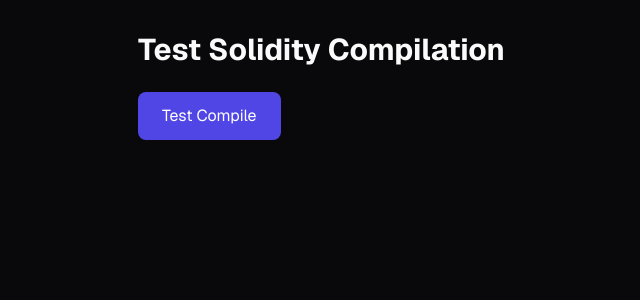
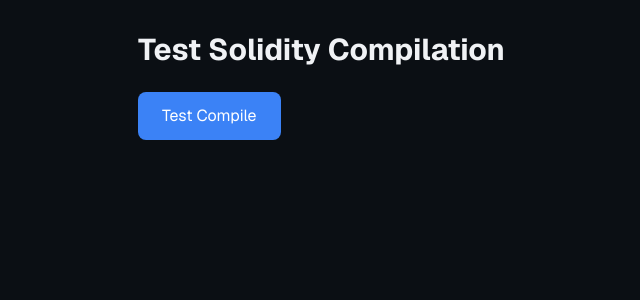
Before and after one commit to ROHIT8759/Low_-_No_Code_Platform_on_CELO, a Next.js app: page /test-compile in a window 1280 px wide. Shown: the top 300 px of the page, without its empty margins (54-694 px from the left). Built offline with nearby package versions, Linux system fonts and the light colour scheme; no server answers.

Commit message:
feat: Introduce a new global CSS theme, animations, and utility classes, alongside a `ProductWindow` component for a stylized code editor UI.

```diff
--- a/app/globals.css
+++ b/app/globals.css
@@ -6,128 +6,107 @@
 @custom-variant dark (&:is(.dark *));
 
 :root {
-  /* --- Stellar Infrastructure Theme (Zinc & Indigo) --- */
-  /* Purpose: Architectural, Quiet, Powerful */
+  /* --- Stellar Infrastructure Theme v2.0 --- */
+  /* Philosophy: Institutional, Deterministic, Deep */
 
-  --background: #09090b;
-  /* Zinc 950 */
-  --foreground: #fafafa;
-  /* Zinc 50 */
+  /* Base Layer - Deep Charcoal */
+  --background: #0B0F14;
+  --foreground: #F0F2F5;
 
-  --card: #09090b;
-  --card-foreground: #fafafa;
+  /* Card / Surface Layer - Structural, not floating */
+  --card: #11151A;
+  --card-foreground: #F0F2F5;
 
-  --popover: #09090b;
-  --popover-foreground: #fafafa;
+  --popover: #11151A;
+  --popover-foreground: #F0F2F5;
 
-  /* --- Primary: Stellar Violet-Indigo (Trust, Precision) --- */
-  --primary: #6366f1;
-  /* Indigo 500 - slightly brighter for better contrast on dark */
-  --primary-foreground: #ffffff;
+  /* Primary: Stellar Blue (Solid, No Neon) */
+  --primary: #3B82F6;
+  --primary-foreground: #FFFFFF;
 
-  --secondary: #18181b;
-  /* Zinc 900 */
-  --secondary-foreground: #fafafa;
+  --secondary: #1A1F26;
+  --secondary-foreground: #F0F2F5;
 
-  --muted: #18181b;
-  --muted-foreground: #71717a;
-  /* Zinc 500 */
+  --muted: #1A1F26;
+  --muted-foreground: #8B949E;
+  /* Muted text for technical labels */
 
-  --accent: #18181b;
-  --accent-foreground: #fafafa;
+  --accent: #222730;
+  --accent-foreground: #F0F2F5;
 
-  --destructive: #7f1d1d;
-  --destructive-foreground: #fafafa;
+  --destructive: #7F1D1D;
+  --destructive-foreground: #F0F2F5;
 
-  --border: #27272a;
-  /* Zinc 800 */
-  --input: #27272a;
-  --ring: #6366f1;
-  /* Match primary */
+  /* Borders: Structural separation, not glowing lines */
+  --border: #222730;
+  --input: #1A1F26;
+  --ring: #3B82F6;
 
   --radius: 0.5rem;
 
-  /* --- Data Visualization Colors --- */
-  --chart-1: #6366f1;
-  /* Indigo 500 */
-  --chart-2: #818cf8;
-  /* Indigo 400 */
-  --chart-3: #a5b4fc;
-  /* Indigo 300 */
-  --chart-4: #4338ca;
-  /* Indigo 700 */
-  --chart-5: #312e81;
-  /* Indigo 900 */
+  /* --- Infrastructure Palette (Data & Status) --- */
+  --chart-1: #3B82F6;
+  /* Primary Data */
+  --chart-2: #60A5FA;
+  --chart-3: #93C5FD;
+  --chart-4: #1E40AF;
+  --chart-5: #1E3A8A;
 
-  --sidebar-background: #09090b;
-  --sidebar-foreground: #fafafa;
-  --sidebar-primary: #6366f1;
-  --sidebar-primary-foreground: #ffffff;
-  --sidebar-accent: #18181b;
-  --sidebar-accent-foreground: #fafafa;
-  --sidebar-border: #27272a;
-  --sidebar-ring: #6366f1;
+  --sidebar-background: #090C10;
+  /* Slightly darker than main bg */
+  --sidebar-foreground: #F0F2F5;
+  --sidebar-primary: #3B82F6;
+  --sidebar-primary-foreground: #FFFFFF;
+  --sidebar-accent: #1A1F26;
+  --sidebar-accent-foreground: #F0F2F5;
+  --sidebar-border: #222730;
+  --sidebar-ring: #3B82F6;
 }
 
 .dark {
-  --background: #09090b;
-  --foreground: #fafafa;
-
-  --card: #09090b;
-  --card-foreground: #fafafa;
-
-  --popover: #09090b;
-  --popover-foreground: #fafafa;
-
-  --primary: #4f46e5;
-  --primary-foreground: #ffffff;
-
-  --secondary: #18181b;
-  --secondary-foreground: #fafafa;
-
-  --muted: #18181b;
-  --muted-foreground: #71717a;
-
-  --accent: #18181b;
-  --accent-foreground: #fafafa;
-
-  --destructive: #7f1d1d;
-  --destructive-foreground: #fafafa;
-
-  --border: #27272a;
-  --input: #18181b;
-  --ring: #4f46e5;
+  /* Inherits root values as this is a dark-mode first design */
+  --background: #0B0F14;
+  --foreground: #F0F2F5;
+  --card: #11151A;
+  --card-foreground: #F0F2F5;
+  --popover: #11151A;
+  --popover-foreground: #F0F2F5;
+  --primary: #3B82F6;
+  --primary-foreground: #FFFFFF;
+  --secondary: #1A1F26;
+  --secondary-foreground: #F0F2F5;
+  --muted: #1A1F26;
+  --muted-foreground: #8B949E;
+  --accent: #222730;
+  --accent-foreground: #F0F2F5;
+  --destructive: #7F1D1D;
+  --destructive-foreground: #F0F2F5;
+  --border: #222730;
+  --input: #1A1F26;
+  --ring: #3B82F6;
 }
 
 @theme inline {
   --font-sans: "Inter", "Geist", "sans-serif";
   --font-mono: "Geist Mono", "JetBrains Mono", "monospace";
 
-  /* ... Mapping redundant vars for Tailwind v4 ... */
+  /* Tailwind v4 Variable Mapping */
   --color-background: var(--background);
   --color-foreground: var(--foreground);
-
   --color-card: var(--card);
   --color-card-foreground: var(--card-foreground);
-
   --color-popover: var(--popover);
   --color-popover-foreground: var(--popover-foreground);
-
   --color-primary: var(--primary);
   --color-primary-foreground: var(--primary-foreground);
-
   --color-secondary: var(--secondary);
   --color-secondary-foreground: var(--secondary-foreground);
-
   --color-muted: var(--muted);
   --color-muted-foreground: var(--muted-foreground);
-
   --color-accent: var(--accent);
   --color-accent-foreground: var(--accent-foreground);
-
   --color-destructive: var(--destructive);
   --color-destructive-foreground: var(--destructive-foreground);
-
   --color-border: var(--border);
   --color-input: var(--input);
   --color-ring: var(--ring);
@@ -151,12 +130,13 @@
   --color-sidebar-border: var(--sidebar-border);
   --color-sidebar-ring: var(--sidebar-ring);
 
-  /* --- Refined Animation Utilities --- */
-  /* Faster, tighter, "Engineered" */
-  --animate-accordion-down: accordion-down 0.2s cubic-bezier(0.2, 0, 0.2, 1);
-  --animate-accordion-up: accordion-up 0.2s cubic-bezier(0.2, 0, 0.2, 1);
-  --animate-fade-in: fade-in 0.3s cubic-bezier(0.2, 0, 0.2, 1) forwards;
-  --animate-slide-up: slide-up 0.4s cubic-bezier(0.16, 1, 0.3, 1) forwards;
+  /* --- Engineering Motion System (Gemini 3 Mode) --- */
+  /* Precision: 160-220ms, cubic-bezier(0.16, 1, 0.3, 1) */
+  --animate-accordion-down: accordion-down 0.2s cubic-bezier(0.16, 1, 0.3, 1);
+  --animate-accordion-up: accordion-up 0.2s cubic-bezier(0.16, 1, 0.3, 1);
+  --animate-fade-in: fade-in 0.2s cubic-bezier(0.16, 1, 0.3, 1) forwards;
+  --animate-slide-up: slide-up 0.22s cubic-bezier(0.16, 1, 0.3, 1) forwards;
+  --animate-slide-in-right: slide-in-right 0.22s cubic-bezier(0.16, 1, 0.3, 1) forwards;
 
   @keyframes accordion-down {
     from {
@@ -190,7 +170,7 @@
 
   @keyframes slide-up {
     from {
-      transform: translateY(10px);
+      transform: translateY(12px);
       opacity: 0;
     }
 
@@ -199,9 +179,21 @@
       opacity: 1;
     }
   }
+
+  @keyframes slide-in-right {
+    from {
+      transform: translateX(12px);
+      opacity: 0;
+    }
+
+    to {
+      transform: translateX(0);
+      opacity: 1;
+    }
+  }
 }
 
-/* --- Base Styles --- */
+/* --- Base Typography & Reset --- */
 @layer base {
   * {
     @apply border-border outline-ring/50;
@@ -209,33 +201,37 @@
 
   body {
     @apply bg-background text-foreground antialiased;
-    font-feature-settings: "rlig" 1, "calt" 1, "ss01" 1;
-    /* Smart "Inter" features */
+    font-feature-settings: "cv11", "ss01";
+    /* Technical Inter settings */
     -webkit-font-smoothing: antialiased;
   }
 }
 
-/* --- Elite Utility Classes --- */
+/* --- Infrastructure Utility Classes --- */
 @layer utilities {
-
-  /* Subtle separator for grid layouts */
-  .grid-separator {
-    @apply border-r border-zinc-800/50 last:border-r-0;
-  }
 
   /* Matte Surface - Replaces Glassmorphism */
   .surface-matte {
-    @apply bg-zinc-900/40 border border-zinc-800/60 shadow-xs backdrop-blur-md;
+    @apply bg-[#11151A] border border-[#222730] shadow-sm;
   }
 
-  /* Elevated Panel (Hover state) */
+  /* Elevated Panel (Hover/Active) */
   .surface-elevated {
-    @apply bg-zinc-900/60 border border-zinc-700/50 shadow-md transition-all duration-200 ease-out;
+    @apply bg-[#1A1F26] border border-[#2A303C] shadow-md transition-colors duration-160 ease-out;
   }
 
-  /* Editorial Text Gradient (Subtle) */
-  .text-gradient-subtle {
-    @apply bg-clip-text text-transparent bg-gradient-to-br from-white via-zinc-200 to-zinc-400;
+  /* Structural Grid Background */
+  .bg-infrastructure-grid {
+    background-size: 40px 40px;
+    background-image: linear-gradient(to right, rgba(255, 255, 255, 0.03) 1px, transparent 1px),
+      linear-gradient(to bottom, rgba(255, 255, 255, 0.03) 1px, transparent 1px);
+    mask-image: radial-gradient(ellipse at center, transparent 20%, black 100%);
+    /* Inverse mask handled in component */
+  }
+
+  /* Technical Text Style */
+  .text-tech {
+    @apply font-mono text-[10px] tracking-widest text-[#8B949E] uppercase;
   }
 
   /* Hide Scrollbar */
```
Also changed, not shown: components/infrastructure/product-window.tsx (added, +113 -0 lines).
